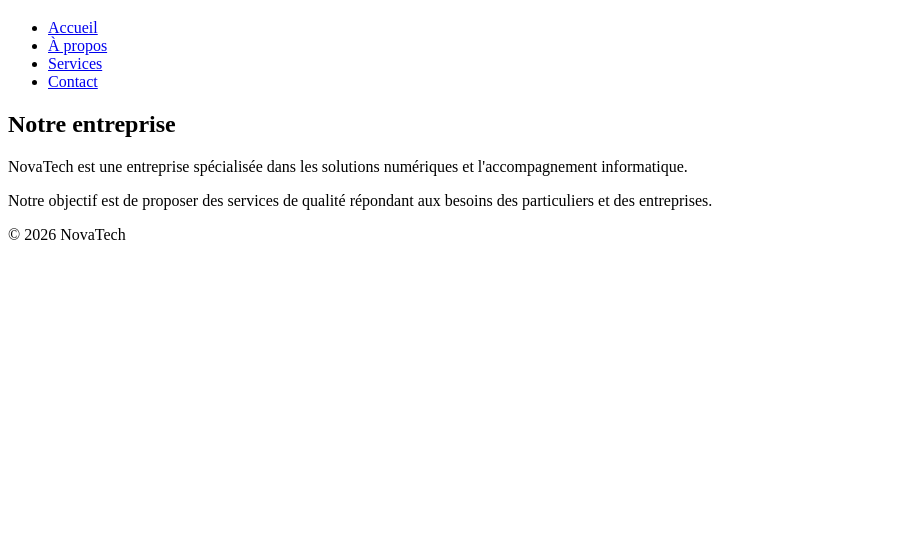
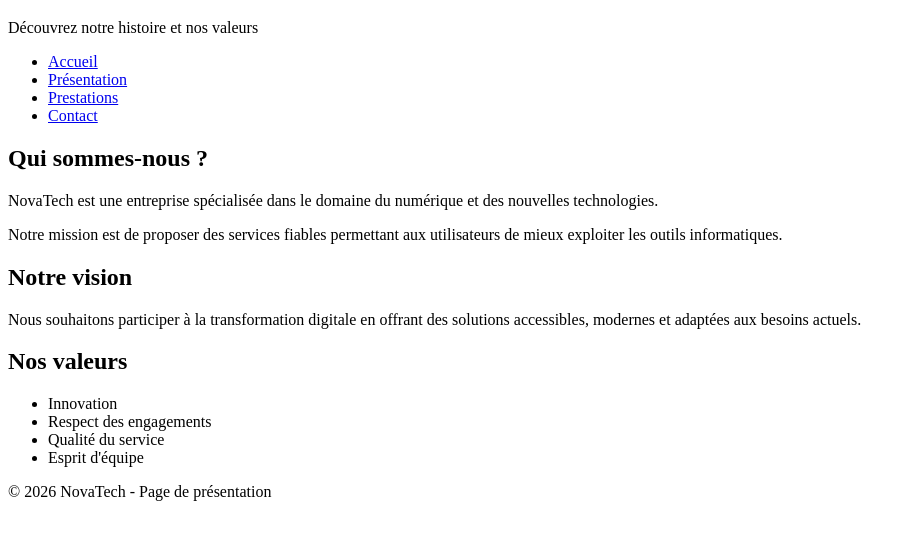
Before and after one commit to lydia-rg/lydiane-TD, a plain HTML site: page about.html in a window 1280 px wide. Shown: the part 61-600 px from the top of the page, without its empty margins (0-916 px from the left). Drawn offline with Linux system fonts and the light colour scheme.

Commit message:
Update about.html

```diff
--- a/about.html
+++ b/about.html
@@ -1,38 +1,67 @@
 <!DOCTYPE html>
 <html lang="fr">
+
 <head>
     <meta charset="UTF-8">
     <meta name="viewport" content="width=device-width, initial-scale=1.0">
-    <title>À propos</title>
+    <title>Présentation - NovaTech</title>
 </head>
+
 <body>
 
     <header>
         <h1>À propos de NovaTech</h1>
+        <p>Découvrez notre histoire et nos valeurs</p>
     </header>
 
     <nav>
         <ul>
             <li><a href="index.html">Accueil</a></li>
-        <li><a href="about.html">À propos</a></li>
-        <li><a href="services.html">Services</a></li>
-        <li><a href="contact.html">Contact</a></li>
+            <li><a href="presentation.html">Présentation</a></li>
+            <li><a href="prestations.html">Prestations</a></li>
+            <li><a href="rejoindre.html">Contact</a></li>
         </ul>
     </nav>
 
     <main>
 
-<h2>Notre entreprise</h2>
+        <section>
+            <h2>Qui sommes-nous ?</h2>
+            <p>
+                NovaTech est une entreprise spécialisée dans le domaine
+                du numérique et des nouvelles technologies.
+            </p>
+            <p>
+                Notre mission est de proposer des services fiables permettant
+                aux utilisateurs de mieux exploiter les outils informatiques.
+            </p>
+        </section>
 
-<p>NovaTech est une entreprise spécialisée dans les solutions numériques et l'accompagnement informatique.</p>
+        <section>
+            <h2>Notre vision</h2>
+            <p>
+                Nous souhaitons participer à la transformation digitale
+                en offrant des solutions accessibles, modernes et adaptées
+                aux besoins actuels.
+            </p>
+        </section>
 
-<p>Notre objectif est de proposer des services de qualité répondant aux besoins des particuliers et des entreprises.</p>
+        <section>
+            <h2>Nos valeurs</h2>
+            <ul>
+                <li>Innovation</li>
+                <li>Respect des engagements</li>
+                <li>Qualité du service</li>
+                <li>Esprit d'équipe</li>
+            </ul>
+        </section>
 
     </main>
 
     <footer>
-    <p>&copy; 2026 NovaTech</p>
+        <p>© 2026 NovaTech - Page de présentation</p>
     </footer>
 
 </body>
+
 </html>
```
Lines whose indentation alone changed are shown as unchanged.
